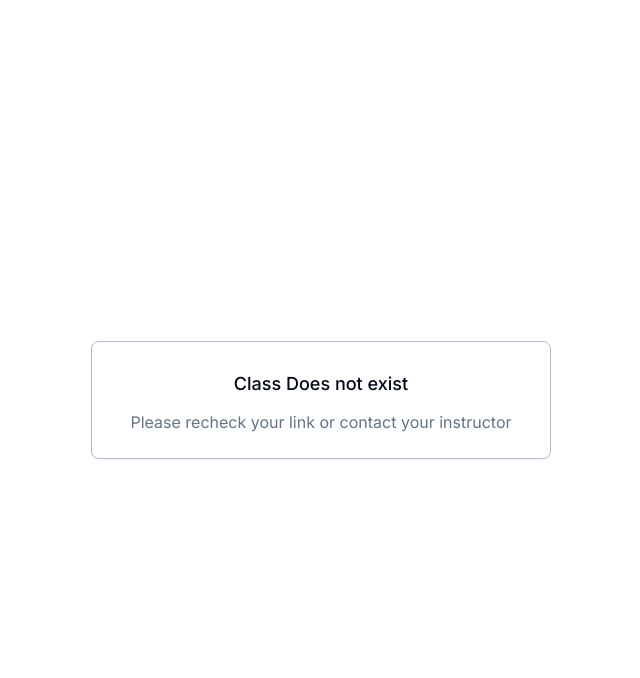
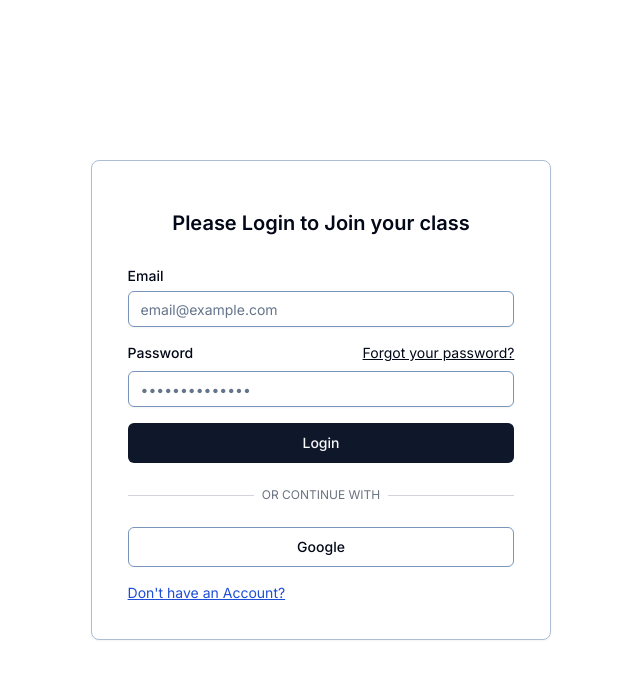
Before and after one commit to SreevikramR/class-access, a Next.js app: page /join_class/1 in a window 1280 px wide. Shown: the top 678 px of the page, without its empty margins (319-959 px from the left). Built offline with nearby package versions, Linux system fonts and the light colour scheme; no server answers; the database is empty.

Commit message:
student workflow updated join_class

```diff
--- a/app/join_class/[class_code]/page.jsx
+++ b/app/join_class/[class_code]/page.jsx
@@ -2,24 +2,114 @@
 import { useEffect } from "react"
 import { Card } from "@/components/ui/card"
 import { Button } from "@/components/ui/button"
-import StudentClassOnboardingPopup from "@/components/page_components/Dialogs/studentClassOnboardingPopup"
+import { Label } from "@/components/ui/label"
+import { Input } from "@/components/ui/input"
+
 import { useState } from "react"
 import { supabaseClient } from "@/components/util_function/supabaseCilent"
 import fetchTimeout from "@/components/util_function/fetch"
 import { useToast } from "@/components/ui/use-toast"
 
 export default function Component({ params: { class_code } }) {
-    const [isOpen, setIsOpen] = useState(false)
     const [joinedClass, setJoinedClass] = useState(false)
     const [isLoggedIn, setIsLoggedIn] = useState(false)
     const [classDetails, setClassDetails] = useState(null)
     const [teacherName, setTeacherName] = useState("")
+    const [email, setEmail] = useState("")
+    const [loginPassword, setLoginPassword] = useState("")
+    const [step, setStep] = useState(0)
+    const [loading, setLoading] = useState(false)
+
     const { toast } = useToast()
 
     useEffect(() => {
         fetchUser()
-        fetchClassDetails()
+        // fetchClassDetails()
     }, [])
+
+
+
+    const handlePasswordLogin = async () => {
+        if (!email || !loginPassword) {
+            toast({
+                title: 'Error',
+                description: "Please enter both email and password",
+                variant: "destructive"
+            });
+            return;
+        }
+
+        const { data, error } = await supabaseClient.auth.signInWithPassword({
+            email: email,
+            password: loginPassword,
+        });
+        if (error) {
+            toast({
+                title: 'Login Failed',
+                description: error.message,
+                variant: "destructive"
+            });
+        }
+        setIsLoggedIn(true)
+        toast({
+            title: 'Success',
+            description: "Logged in successfully",
+            variant: "default"
+        });
+    };
+
+    const handleGoogleLogin = async () => {
+        try {
+            await supabaseClient.auth.signInWithOAuth({
+                provider: 'google',
+                options: {
+                    redirectTo: `${window.location.href}`,
+                },
+            })
+        } catch (error) {
+            toast({
+                title: 'Unable to Login',
+                description: error.message,
+                variant: "destructive"
+            })
+        }
+    }
+
+    const handlePasswordReset = async () => {
+        if (loading) return;
+        setLoading(true)
+        const controller = new AbortController()
+        const { signal } = controller;
+
+        try {
+            const response = await fetchTimeout(`/api/users/forgot_password`, 5500, {
+                signal,
+                method: 'POST',
+                headers: {
+                    'Content-Type': 'application/json',
+                    "email": email
+                },
+            });
+            if (response.status !== 200) {
+                toast({
+                    title: 'Password Reset Failed',
+                    description: "Please try again later",
+                    variant: "destructive"
+                });
+                return;
+            }
+            setStep(3)
+        } catch (error) {
+            toast({
+                title: 'Password Reset Failed',
+                description: error.message,
+                variant: "destructive"
+            });
+        }
+        setLoading(false)
+    }
+
+
 
     const fetchUser = async () => {
         const user = await supabaseClient.auth.getUser();
@@ -45,8 +135,7 @@ export default function Component({ params: { class_code } }) {
                     }, 5000)
                 }
             }
-        } else {
-            setIsOpen(true)
+            fetchClassDetails()
         }
     }
 
@@ -107,26 +196,6 @@ export default function Component({ params: { class_code } }) {
         }
     }
 
-    function CircleCheckIcon(props) {
-        return (
-            <svg
-                {...props}
-                xmlns="http://www.w3.org/2000/svg"
-                width="24"
-                height="24"
-                viewBox="0 0 24 24"
-                fill="none"
-                stroke="currentColor"
-                strokeWidth="2"
-                strokeLinecap="round"
-                strokeLinejoin="round"
-            >
-                <circle cx="12" cy="12" r="10" />
-                <path d="m9 12 2 2 4-4" />
-            </svg>
-        )
-    }
-
     const _joinedClass = () => {
         return (
             <Card className="flex flex-col items-center justify-center bg-background">
@@ -146,91 +215,189 @@ export default function Component({ params: { class_code } }) {
         )
     }
 
-    const updateStatus = async (studentId, classId) => {
-        const { data, error } = await supabaseClient
-            .from('students')
-            .update({ status: { [classId]: "joined" } })
-            .eq('id', studentId);
-
-        if (error) {
-            console.error("Error updating status:", error);
-        } else {
-            console.log("Status updated successfully:", data);
-        }
+    const handleComplete = async () => {
     };
 
-    const fetchClassId = async (class_code) => {
-        const { data: classId, error } = await supabaseClient
-            .from('classes')
-            .select('id')
-            .eq('class_code', class_code)
-            .single();
+    const _login = () => {
+        return (
+            <Card className="p-6 space-y-4 lg:w-[36vw] sm:w-[60vw] w-[90vw]">
+                <div className="text-center">
+                    <h1 className="font-semibold text-lg sm:text-xl text-foreground pt-6 pb-4 text-pretty">Please Login to Join your class</h1>
+                </div>
+                <div className="rounded-lg bg-white p-3 pt-0">
+                    <div className="grid gap-4">
+                        <div className="grid gap-2">
+                            <Label htmlFor="email">Email</Label>
+                            <Input
+                                id="email"
+                                type="email"
+                                value={email}
+                                placeholder="email@example.com"
+                                required
+                                onChange={(e) => setEmail(e.target.value)}
+                            />
+                        </div>
+                        <div className="grid gap-2">
+                            <div className="flex items-center">
+                                <Label htmlFor="password">Password</Label>
+                                <span
+                                    onClick={() => setStep(2)}
+                                    className="ml-auto cursor-pointer inline-block text-xs sm:text-sm underline"
+                                >
+                                    Forgot your password?
+                                </span>
+                            </div>
+                            <Input
+                                id="password"
+                                placeholder="&#x2022;&#x2022;&#x2022;&#x2022;&#x2022;&#x2022;&#x2022;&#x2022;&#x2022;&#x2022;&#x2022;&#x2022;&#x2022;&#x2022;"
+                                type="password"
+                                required
+                                value={loginPassword}
+                                onChange={(e) => setLoginPassword(e.target.value)}
+                            />
+                        </div>
+                        <Button type="submit" onClick={handlePasswordLogin} className="w-full">
+                            Login
+                        </Button>
+                        <div className="flex items-center my-2">
+                            <hr className="flex-grow border-t border-gray-300" />
+                            <span className="mx-2 text-gray-500 text-xs">OR CONTINUE WITH</span>
+                            <hr className="flex-grow border-t border-gray-300" />
+                        </div>
+                        <Button variant="outline" className="w-full" onClick={handleGoogleLogin}>
+                            Google
+                        </Button>
+                        <div className='sm:text-md text-sm cursor-pointer text-blue-700 underline w-fit' onClick={() => setStep(1)}>Don&apos;t have an Account?</div>
+                    </div>
+                </div>
+            </Card>
+        )
+    }
 
+    const _forgotPassword = () => {
+        return (
+            <Card className="p-6 space-y-4 lg:w-[36vw] sm:w-[60vw] w-[90vw]">
+                <div className="text-center">
+                    <h1 className="font-semibold text-lg sm:text-xl text-foreground pt-6 pb-4 text-pretty">Forgot Password</h1>
+                </div>
+                <div className="rounded-lg bg-white p-3 pt-0">
+                    <div className="grid gap-4">
+                        <div className="grid gap-2">
+                            <Label htmlFor="email">Email</Label>
+                            <Input
+                                id="email"
+                                type="email"
+                                value={email}
+                                placeholder="email@example.com"
+                                required
+                                onChange={(e) => setEmail(e.target.value)}
+                            />
+                        </div>
 
-        if (error) {
-            console.error("Error fetching class ID:", error);
-            return null;
-        }
+                        <Button type="submit" onClick={handlePasswordReset} className={"w-full" + (loading ? " cursor-wait" : "")}>
+                            Send Link
+                        </Button>
+                        <div className='sm:text-md text-sm cursor-pointer text-blue-700 underline w-fit' onClick={() => setStep(0)}>Back to login</div>
+                    </div>
+                </div>
+            </Card>
+        )
+    }
 
-        return classId.id;
-    };
+    const _passwordLinkSent = () => {
+        return (
+            <Card className="p-6 space-y-4 lg:w-[36vw] sm:w-[60vw] w-[90vw]">
+                <div className="text-center">
+                    <h1 className="font-semibold text-lg sm:text-xl text-foreground pt-6 pb-4 text-pretty">Please check your email for a password reset link</h1>
+                </div>
+                <Button type="submit" onClick={() => setStep(0)} className="w-full mt-4">
+                    Sounds Good!
+                </Button>
+            </Card>
+        )
+    }
 
-    const handleComplete = async () => {
-        const user = await supabaseClient.auth.getUser();
-        if (user.data.user) {
-            const studentId = user.data.user.id;
-            const classId = await fetchClassId(class_code);
-            if (classId) {
-                await updateStatus(studentId, classId);
-                setJoinedClass(true);
-            } else {
-                console.error("Class ID not found");
-            }
-        }
-    };
+    const noAccount = () => {
+        return (
+            <Card className="p-6 space-y-4 lg:w-[36vw] sm:w-[60vw] w-[90vw]">
+                <h1 className="text-pretty">Please Look for an account activation E-Mail, if you don&#39;t have one, please request your teacher to resend an invite</h1>
+                <Button type="submit" onClick={() => setStep(0)} className="w-full mt-6">
+                    Back
+                </Button>
+            </Card>
+        )
+    }
 
     return (
         <main className="flex flex-col items-center justify-center h-screen">
-            {joinedClass && _joinedClass()}
-            {!classDetails && (
-                <Card className="p-6 space-y-4 lg:w-[36vw] sm:w-[60vw] w-[90vw]">
-                    <div className="flex flex-col items-center space-y-2">
-                        <div className="inline-block rounded-lg px-3 py-1 text-lg sm:text-lg font-medium text-pretty">
-                            Class Does not exist
-                        </div>
-                        <p className="text-muted-foreground text-center sm:text-base text-sm text-pretty">
-                            Please recheck your link or contact your instructor
-                        </p>
-                    </div>
-                </Card>
-            )}
-            {!joinedClass && classDetails && (
-                <div className="lg:w-[46vw] sm:w-[60vw] w-[90vw]">
-                    {!isLoggedIn && (
-                        <StudentClassOnboardingPopup isOpen={isOpen} setIsOpen={setIsOpen} />
-                    )}
-                    <Card className="w-full p-6 space-y-4">
+            {!isLoggedIn &&
+                <>
+                    {step === 0 && _login()}
+                    {step === 1 && noAccount()}
+                    {step === 2 && _forgotPassword()}
+                    {step === 3 && _passwordLinkSent()}
+                </>
+            }
+            {isLoggedIn && <>
+                {joinedClass && _joinedClass()}
+                {!classDetails && (
+                    <Card className="p-6 space-y-4 lg:w-[36vw] sm:w-[60vw] w-[90vw]">
                         <div className="flex flex-col items-center space-y-2">
-                            <div className="inline-block rounded-lg px-3 py-1 text-xs sm:text-sm font-medium text-pretty">
-                                You have been invited to join
+                            <div className="inline-block rounded-lg px-3 py-1 text-lg sm:text-lg font-medium text-pretty">
+                                Class Does not exist
                             </div>
-                            <h2 className="sm:text-2xl text-lg text-center font-bold text-pretty">{classDetails.name}</h2>
-                            <p className="text-muted-foreground text-xs sm:text-base">
-                                Taught by {teacherName}
-                            </p>
-                            <p className="text-muted-foreground sm:text-base text-xs text-pretty">
-                                {formatDays(classDetails.days)}, {formatTime(classDetails.start_time, classDetails.end_time)}
+                            <p className="text-muted-foreground text-center sm:text-base text-sm text-pretty">
+                                Please recheck your link or contact your instructor
                             </p>
                         </div>
-                        <div className="flex gap-2">
-                            <Button variant="outline" className="w-full">
-                                Decline
-                            </Button>
-                            <Button className="w-full" onClick={() => setIsOpen(true)}>Join Class</Button>
-                        </div>
                     </Card>
-                </div>
-            )}
+                )}
+                {!joinedClass && classDetails && (
+                    <div className="lg:w-[46vw] sm:w-[60vw] w-[90vw]">
+                        <Card className="w-full p-6 space-y-4">
+                            <div className="flex flex-col items-center space-y-2">
+                                <div className="inline-block rounded-lg px-3 py-1 text-xs sm:text-sm font-medium text-pretty">
+                                    You have been invited to join
+                                </div>
+                                <h2 className="sm:text-2xl text-lg text-center font-bold text-pretty">{classDetails.name}</h2>
+                                <p className="text-muted-foreground text-xs sm:text-base">
+                                    Taught by {teacherName}
+                                </p>
+                                <p className="text-muted-foreground sm:text-base text-xs text-pretty">
+                                    {formatDays(classDetails.days)}, {formatTime(classDetails.start_time, classDetails.end_time)}
+                                </p>
+                            </div>
+                            <div className="flex gap-2">
+                                <Button variant="outline" className="w-full">
+                                    Decline
+                                </Button>
+                                <Button className="w-full" onClick={handleComplete}>Join Class</Button>
+                            </div>
+                        </Card>
+                    </div>
+                )}
+            </>}
         </main>
     )
 }
+
+
+function CircleCheckIcon(props) {
+    return (
+        <svg
+            {...props}
+            xmlns="http://www.w3.org/2000/svg"
+            width="24"
+            height="24"
+            viewBox="0 0 24 24"
+            fill="none"
+            stroke="currentColor"
+            strokeWidth="2"
+            strokeLinecap="round"
+            strokeLinejoin="round"
+        >
+            <circle cx="12" cy="12" r="10" />
+            <path d="m9 12 2 2 4-4" />
+        </svg>
+    )
+}
```
